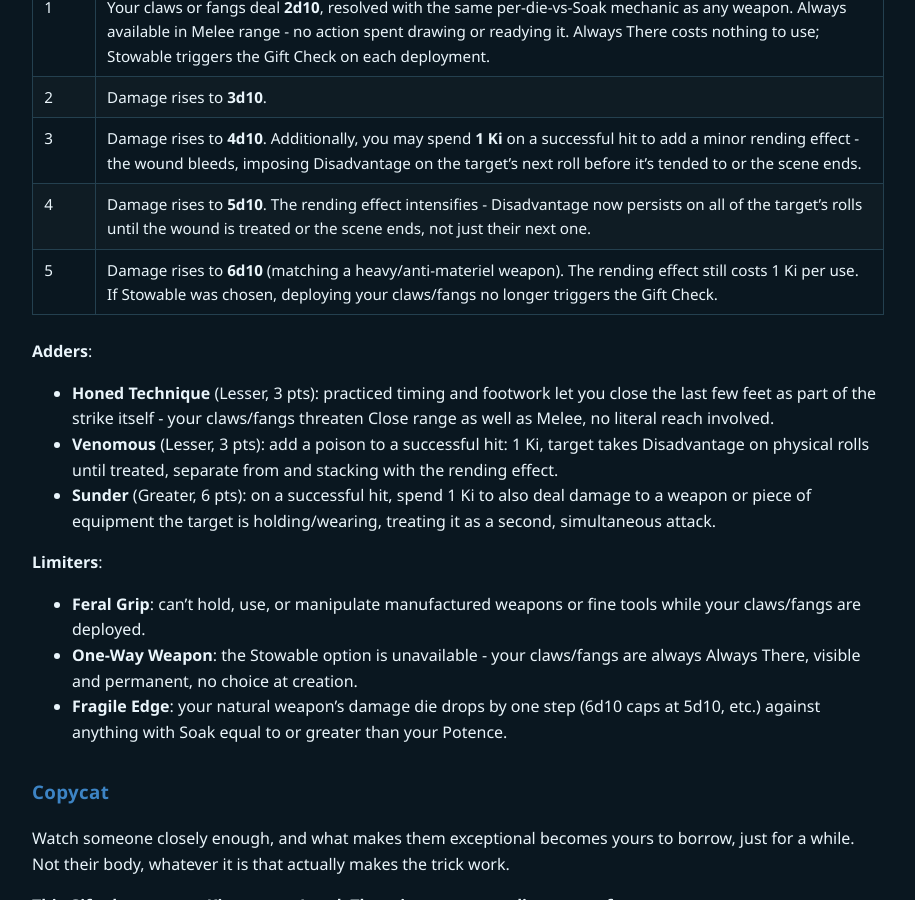
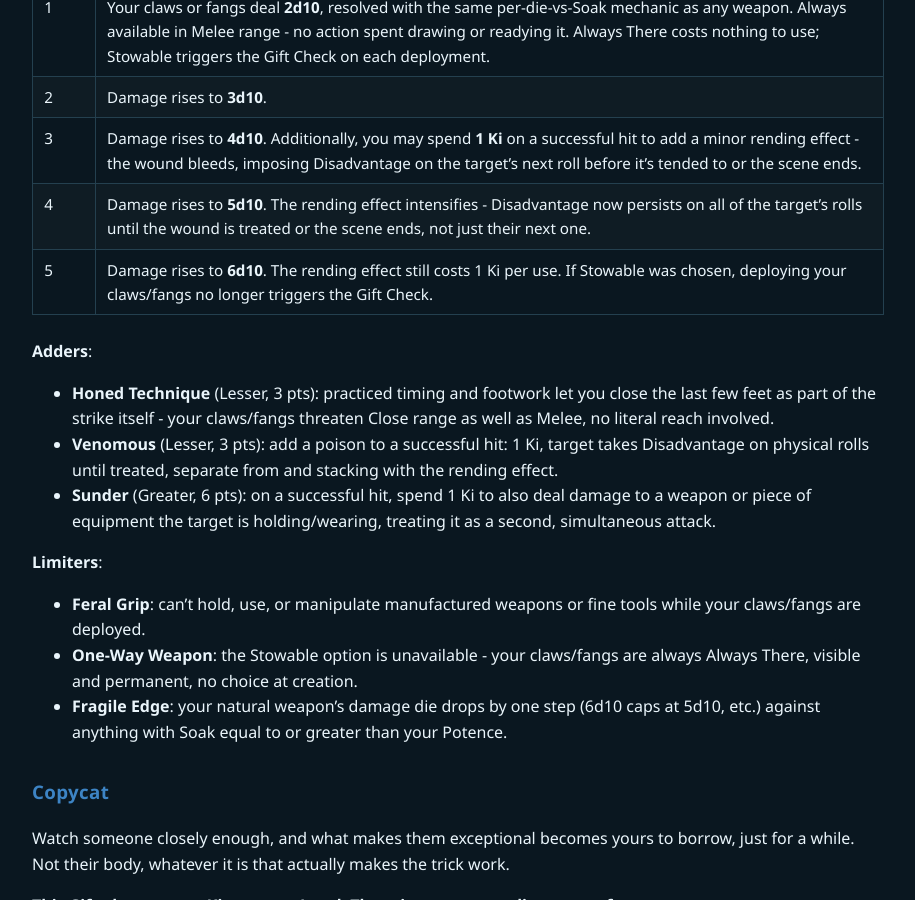
Before and after one commit to feralucce/20_Below, a Jekyll site: the page built from rules/gifts.md, in a window 1280 px wide and 900 px high, scrolled down 5435 px. Shown: the whole window, without its empty margins (182-1097 px from the left). Built offline with Jekyll 4.4.1, drawn with Linux system fonts in a browser that asks for light colours; our own code applies the rules of GitHub Pages for plain Markdown files.

Commit message:
Fix stale Claws/Fangs Level 5 text claiming to match heavy weapon tier
Heavy weapons moved to 10d10 in the firearms buff; Claws/Fangs' 6d10 cap
no longer matches any tier, so the claim was dropped rather than updated
to a false new one.

```diff
--- a/rules/gifts.md
+++ b/rules/gifts.md
@@ -133,7 +133,7 @@ Chosen once, at creation: **Always There** (visible and permanent - can't be hid
 | 2 | Damage rises to **3d10**. |
 | 3 | Damage rises to **4d10**. Additionally, you may spend **1 Ki** on a successful hit to add a minor rending effect - the wound bleeds, imposing Disadvantage on the target's next roll before it's tended to or the scene ends. |
 | 4 | Damage rises to **5d10**. The rending effect intensifies - Disadvantage now persists on all of the target's rolls until the wound is treated or the scene ends, not just their next one. |
-| 5 | Damage rises to **6d10** (matching a heavy/anti-materiel weapon). The rending effect still costs 1 Ki per use. If Stowable was chosen, deploying your claws/fangs no longer triggers the Gift Check. |
+| 5 | Damage rises to **6d10**. The rending effect still costs 1 Ki per use. If Stowable was chosen, deploying your claws/fangs no longer triggers the Gift Check. |
 
 **Adders**:
 
```
